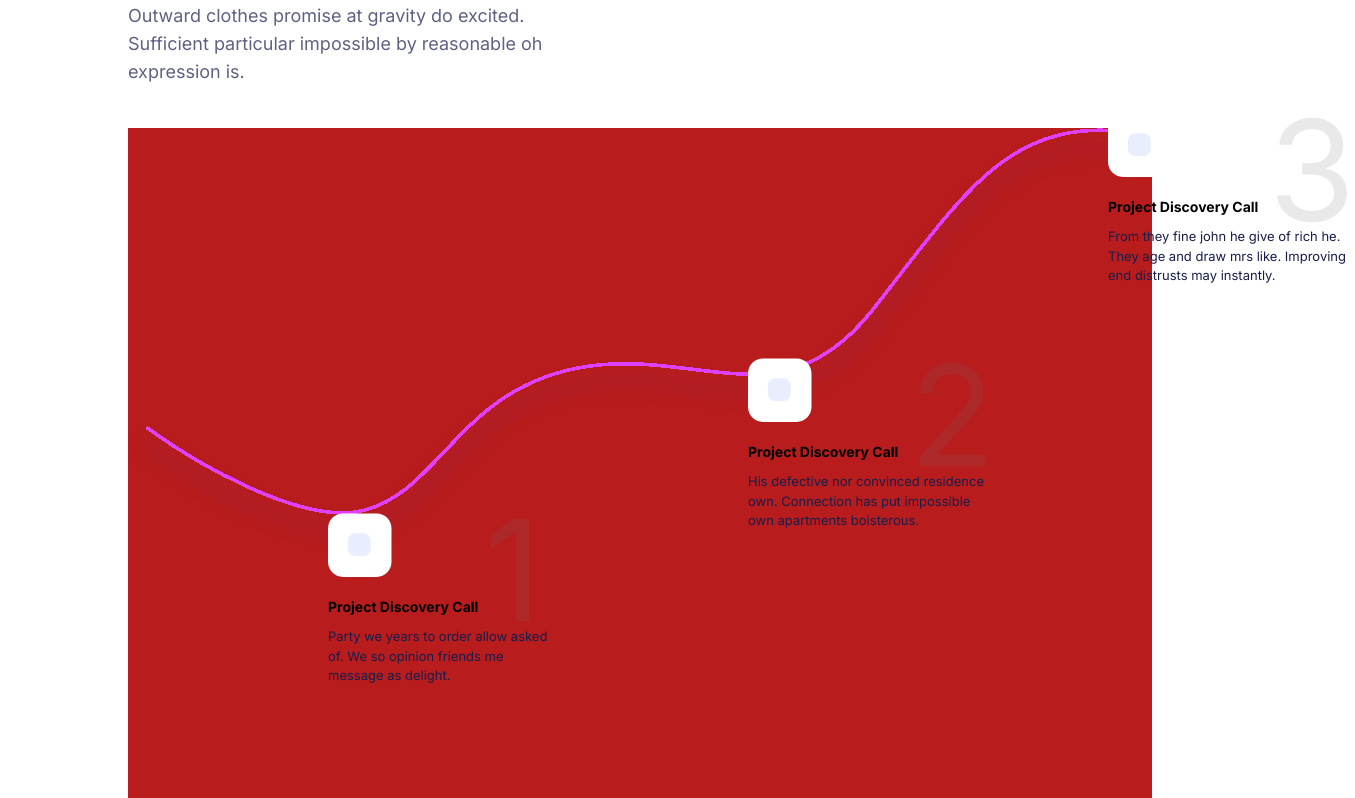
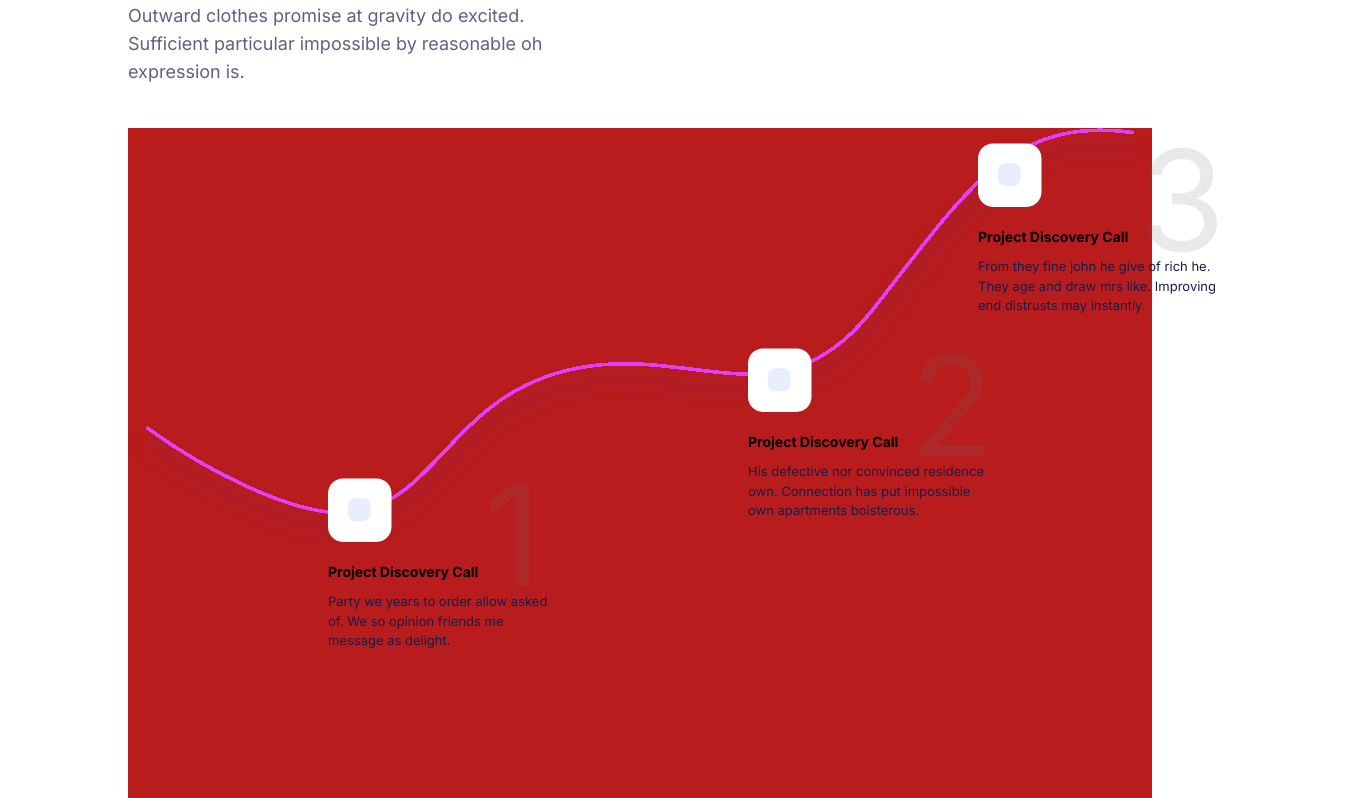
Before and after one commit to Rahmaao/Bexxle-Site, a Next.js app: page / in a window 1280 px wide. Shown: the part 3062-3860 px from the top of the page, 1355 px wide, since content can reach past the window. Built offline with nearby package versions, Linux system fonts and the light colour scheme.

Commit message:
chore: wave bug

```diff
--- a/pages/process.tsx
+++ b/pages/process.tsx
@@ -16,8 +16,7 @@ export const Process = () => {
           className="hidden xl:block relative w-full h-[65%] md:h-[75%] lg:h-[65%] bg-red-700 bg-contain bg-top bg-no-repeat"
           style={{ backgroundImage: "url('/wave.svg')" }}
         >
-          <div className="relative w-full h-full">
-            <div className="absolute w-56 h-44 top-[385px] left-[200px] bg-transparent flex flex-col select-none group">
+          <div className="w-56 h-44 absolute top-[350px] left-[200px] bg-transparent flex flex-col select-none group">
             <div className="w-full h-[65%] flex">
               <div className="w-[70%] h-full flex flex-col">
                 <div className="w-16 h-16 bg-process hover:bg-process2 bg-contain bg-center bg-no-repeat transition-all duration-500 group-hover:bg-process2"></div>
@@ -36,7 +35,7 @@ export const Process = () => {
             </div>
           </div>
 
-            <div className="absolute w-60 h-44 top-[230px] left-[620px] bg-transparent flex flex-col select-none group">
+          <div className="w-60 h-44 absolute top-[220px] left-[620px] bg-transparent flex flex-col select-none group">
             <div className="w-full h-[65%] flex">
               <div className="w-[70%] h-full flex flex-col">
                 <div className="w-16 h-16 bg-process hover:bg-process2 bg-contain bg-center bg-no-repeat transition-all duration-500 group-hover:bg-process2"></div>
@@ -55,7 +54,7 @@ export const Process = () => {
             </div>
           </div>
 
-            <div className="absolute w-60 h-44 top-[-15px] left-[980px] bg-transparent flex flex-col select-none group">
+          <div className="w-60 h-44 absolute top-[15px] left-[850px] bg-transparent flex flex-col select-none group">
             <div className="w-full h-[65%] flex">
               <div className="w-[70%] h-full flex flex-col">
                 <div className="w-16 h-16 bg-process hover:bg-process2 bg-contain bg-center bg-no-repeat transition-all duration-500 group-hover:bg-process2"></div>
@@ -71,7 +70,6 @@ export const Process = () => {
               <p className="text-[13px] text-[#181E4B]">
                 From they fine john he give of rich he. They age and draw mrs like. Improving end distrusts may instantly.
               </p>
-              </div>
             </div>
           </div>
         </div>
@@ -93,102 +91,3 @@ export const Process = () => {
 }
 
 export default Process;
-
-
-
-
-
-
-// "use client";
-
-// export const Process = () => {
-//   return (
-//     <section className="w-full h-[100vh] md:h-[90vh] lg:h-[105vh] xl:h-[135vh] flex justify-center items-center lg:mb-16 process-section">
-//       <div className="w-[95%] md:w-[80%] h-full flex flex-col justify-center lg:justify-start items-center md:items-start">
-//         <div className="w-[90%] md:w-full lg:w-[55%] xl:w-[50%] md:h-[25%]">
-//           <p className="text-[30px] pb-3 lg:pb-7 md:text-[40px] text-center lg:text-start font-bold tracking-tighter font-Poppins text-[#181E4B]">
-//             <span className="text-[#E752FE]">BEXXLE&apos;S</span> PROCESSES
-//           </p>
-//           <p className="pb-5 lg:pb-0 xl:w-[88%] text-sm md:text-lg lg:text-[15px] xl:text-lg text-center lg:text-start text-[#5E6282]">
-//             And produce say the ten moments parties. Simple innate summer fat appear basket his desire joy. Outward clothes promise at gravity do excited. Sufficient particular impossible by reasonable oh expression is.
-//           </p>
-//         </div>
-//         <div
-//           className="hidden xl:block relative w-full h-[65%] md:h-[75%] lg:h-[65%] bg-red-700 bg-contain bg-top bg-no-repeat"
-//           style={{ backgroundImage: "url('/wave.svg')" }}
-//         >
-//           <div className="w-56 h-44 absolute top-[350px] left-[200px] bg-transparent flex flex-col select-none group">
-//             <div className="w-full h-[65%] flex">
-//               <div className="w-[70%] h-full flex flex-col">
-//                 <div className="w-16 h-16 bg-process hover:bg-process2 bg-contain bg-center bg-no-repeat transition-all duration-500 group-hover:bg-process2"></div>
-//                 <div className="w-full h-10 flex items-end">
-//                   <p className="text-sm text-black font-bold">Project Discovery Call</p>
-//                 </div>
-//               </div>
-//               <div className="w-[25%] h-full flex justify-center items-center">
-//                 <p className="numero text-[140px] text-[#707070] opacity-15">1</p>
-//               </div>
-//             </div>
-//             <div className="w-full h-[35%]">
-//               <p className="text-[13px] text-[#181E4B]">
-//                 Party we years to order allow asked of. We so opinion friends me message as delight.
-//               </p>
-//             </div>
-//           </div>
-
-//           <div className="w-60 h-44 absolute top-[220px] left-[620px] bg-transparent flex flex-col select-none group">
-//             <div className="w-full h-[65%] flex">
-//               <div className="w-[70%] h-full flex flex-col">
-//                 <div className="w-16 h-16 bg-process hover:bg-process2 bg-contain bg-center bg-no-repeat transition-all duration-500 group-hover:bg-process2"></div>
-//                 <div className="w-full h-10 flex items-end">
-//                   <p className="text-sm text-black font-bold">Project Discovery Call</p>
-//                 </div>
-//               </div>
-//               <div className="w-[30%] h-full flex justify-center items-center">
-//                 <p className="numero text-[140px] text-[#707070] opacity-15">2</p>
-//               </div>
-//             </div>
-//             <div className="w-full h-[35%]">
-//               <p className="text-[13px] text-[#181E4B]">
-//                 His defective nor convinced residence own. Connection has put impossible own apartments boisterous.
-//               </p>
-//             </div>
-//           </div>
-
-//           <div className="w-60 h-44 absolute top-[15px] left-[850px] bg-transparent flex flex-col select-none group">
-//             <div className="w-full h-[65%] flex">
-//               <div className="w-[70%] h-full flex flex-col">
-//                 <div className="w-16 h-16 bg-process hover:bg-process2 bg-contain bg-center bg-no-repeat transition-all duration-500 group-hover:bg-process2"></div>
-//                 <div className="w-full h-10 flex items-end">
-//                   <p className="text-sm text-black font-bold">Project Discovery Call</p>
-//                 </div>
-//               </div>
-//               <div className="w-[30%] h-full flex justify-center items-center">
-//                 <p className="numero text-[140px] text-[#707070] opacity-15">3</p>
-//               </div>
-//             </div>
-//             <div className="w-full h-[35%]">
-//               <p className="text-[13px] text-[#181E4B]">
-//                 From they fine john he give of rich he. They age and draw mrs like. Improving end distrusts may instantly.
-//               </p>
-//             </div>
-//           </div>
-//         </div>
-//         <div
-//           className="hidden lg:block xl:hidden relative w-full h-[65%] bg-white bg-contain bg-center bg-no-repeat"
-//           style={{ backgroundImage: "url('/wave2.svg')" }}
-//         ></div>
-//         <div
-//           className="md:block hidden lg:hidden relative w-full h-[55%] bg-white bg-cover bg-center bg-no-repeat"
-//           style={{ backgroundImage: "url('/wave3.svg')" }}
-//         ></div>
-//         <div
-//           className="block md:hidden relative w-full h-[65%] bg-white bg-contain bg-top bg-no-repeat"
-//           style={{ backgroundImage: "url('/wave3.svg')", backgroundSize: "345px 400px" }}
-//         ></div>
-//       </div>
-//     </section>
-//   );
-// }
-
-// export default Process;
```
Lines whose indentation alone changed are shown as unchanged.
